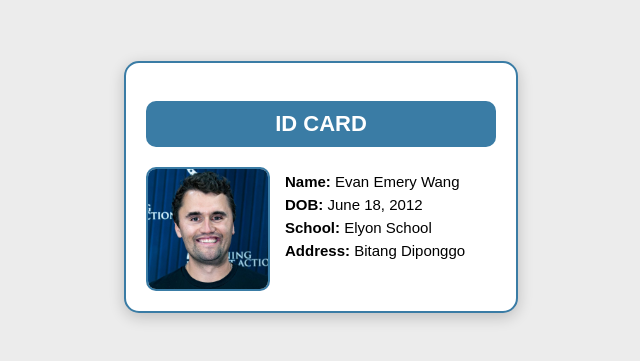
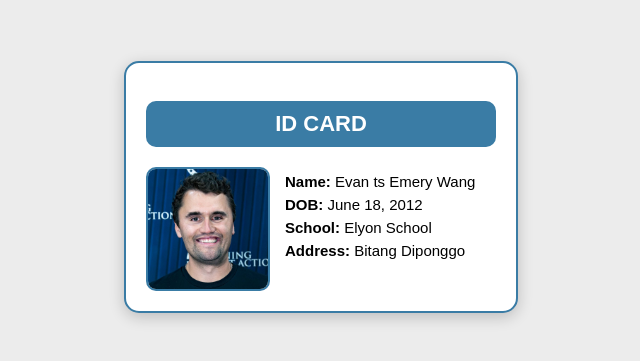
Before and after one commit to EvanWang118/Grade-8A-COMPUTING, a plain HTML site: page My-Repo/index.html in a window 1280 px wide. Shown: the part 221-582 px from the top of the page, 319-959 px from the left. Drawn offline with Linux system fonts and the light colour scheme.

Commit message:
Update index.html

```diff
--- a/My-Repo/index.html
+++ b/My-Repo/index.html
@@ -15,7 +15,7 @@
         <img src="profile.jpg" class="profile-photo">
 
         <div class="info">
-            <p><strong>Name:</strong> Evan Emery Wang</p>
+            <p><strong>Name:</strong> Evan ts Emery Wang</p>
             <p><strong>DOB:</strong> June 18, 2012</p>
             <p><strong>School:</strong> Elyon School</p>
             <p><strong>Address:</strong> Bitang Diponggo</p>
```
